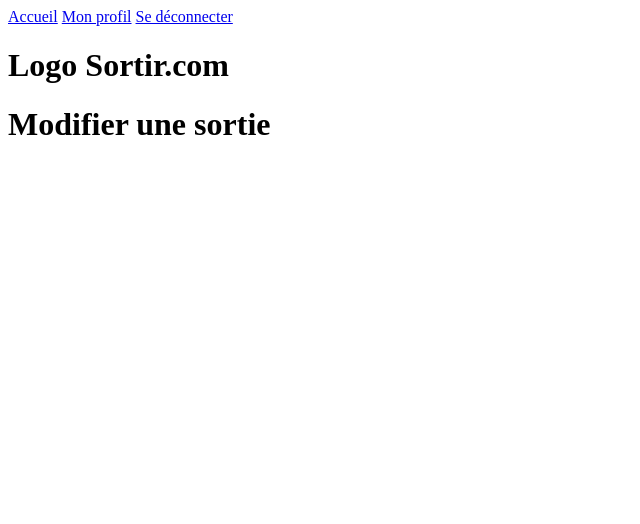
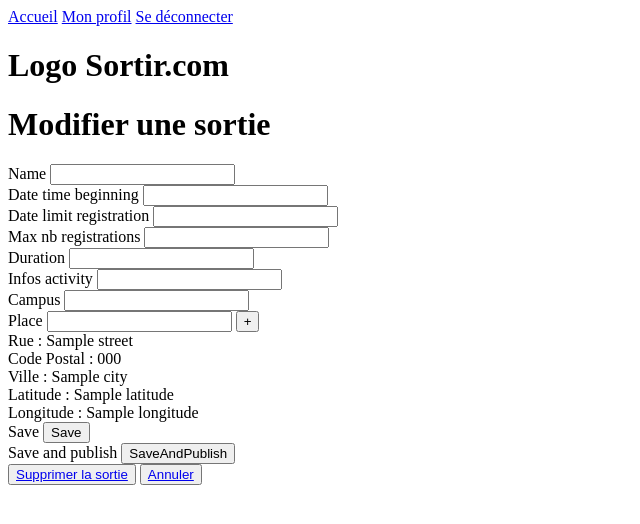
Before and after one commit to l-leponner/Sortir, a Symfony app: template templates/change_activity/change_activity.html.twig in a window 1280 px wide. Shown: the top 524 px of the page, without its empty margins (0-640 px from the left). Run offline with Twig, Linux system fonts and the light colour scheme; the template is opened without the code that fills it: most values are stand-ins (such as "Sample title", 1, 10 or a date in 2020); form fields are guessed from the names that the template uses; some libraries are stand-ins or nearby versions.

Commit message:
modifier sortie fonctionnel

```diff
--- a/src/Form/SearchType.php
+++ b/src/Form/SearchType.php
@@ -51,7 +51,7 @@ class SearchType extends AbstractType
                 'label' => 'Campus : ',
                 'choice_label' => 'name',
                'class' => Campus::class,
-//                'placeholder' => '-- Select a campus --',
+
                 'required' => false,
                'data' => $this->security->getUser()->getCampus()
 //               'data' => 'participantCampus'
--- a/templates/change_activity/change_activity.html.twig
+++ b/templates/change_activity/change_activity.html.twig
@@ -6,4 +6,61 @@
 
     <h1>Modifier une sortie</h1>
 
+    {{form_start(changeActivityForm)}}
+
+    {{form_label(changeActivityForm.name)}}
+    {{form_widget(changeActivityForm.name)}}
+    {{form_errors(changeActivityForm.name)}}
+    <br>
+    {{form_label(changeActivityForm.dateTimeBeginning)}}
+    {{form_widget(changeActivityForm.dateTimeBeginning)}}
+    {{form_errors(changeActivityForm.dateTimeBeginning)}}
+    <br>
+    {{form_label(changeActivityForm.dateLimitRegistration)}}
+    {{form_widget(changeActivityForm.dateLimitRegistration)}}
+    {{form_errors(changeActivityForm.dateLimitRegistration)}}
+    <br>
+    {{form_label(changeActivityForm.maxNbRegistrations)}}
+    {{form_widget(changeActivityForm.maxNbRegistrations)}}
+    {{form_errors(changeActivityForm.maxNbRegistrations)}}
+    <br>
+    {{form_label(changeActivityForm.duration)}}
+    {{form_widget(changeActivityForm.duration)}}
+    {{form_errors(changeActivityForm.duration)}}
+    <br>
+    {{form_label(changeActivityForm.infosActivity)}}
+    {{form_widget(changeActivityForm.infosActivity)}}
+    {{form_errors(changeActivityForm.infosActivity)}}
+    <br>
+    {{form_label(changeActivityForm.campus)}}
+    {{form_widget(changeActivityForm.campus)}}
+    {{form_errors(changeActivityForm.campus)}}
+    <br>
+    {{form_label(changeActivityForm.place)}}
+    {{form_widget(changeActivityForm.place)}}
+    {{form_errors(changeActivityForm.place)}}
+    <button>+</button>
+    <br>
+
+    <label for="street">Rue : </label><span id="street">{{activity.place.street}}</span><br>
+    <label for="postCode">Code Postal : </label><span id="postCode">{{activity.place.city.postCode}}</span><br>
+    <label for="city">Ville : </label><span id="city">{{activity.place.city.name}}</span><br>
+    <label for="latitude">Latitude : </label><span id="latitude">{{activity.place.latitude}}</span><br>
+    <label for="longitude">Longitude : </label><span id="longitude">{{activity.place.longitude}}</span><br>
+    {{form_label(changeActivityForm.save)}}
+    {{form_widget(changeActivityForm.save)}}
+
+    <br>
+    {{form_label(changeActivityForm.saveAndPublish)}}
+    {{form_widget(changeActivityForm.saveAndPublish)}}
+
+    <br>
+{#    <button type="submit" name="submitButton" ><a href="{{path('change_activity_submit', {'activity':activity.id})}}">Enregistrer les changements</a></button>#}
+{#    <button type="submit" name="publishButton" ><a href="{{path('change_activity_publish', {'activity':activity.id})}}">Publier la sortie</a></button>#}
+    <button type="submit" name="deleteButton" ><a href="{{path('change_activity_delete', {'activity':activity.id})}}">Supprimer la sortie</a></button>
+    <button name="submitButton" ><a href="{{path('index')}}">Annuler</a></button>
+    {{form_end(changeActivityForm)}}
+
+
+
 {% endblock %}
--- a/templates/main/index.html.twig
+++ b/templates/main/index.html.twig
@@ -94,7 +94,7 @@
                         {%if app.user not in activity.participants%}<button><a href="{{path('join', {'activity':activity.id})}}">S'inscrire</a></button>{%endif%}
 
                         {#Action Modifier + Publier#}
-                        {%if activity.state.wording == 'Activity created'%}<button><a href="{{path('change_activity', {'activity':activity.id})}}">Modifier</a></button><button><a href="#">Publier : TODO</a></button>{%endif%}
+                        {%if activity.state.wording == 'Activity created'%}<button><a href="{{path('change_activity_edit', {'activity':activity.id})}}">Modifier</a></button><button><a href="#">Publier</a></button>{%endif%}
                     </td>
                 </tr>
             {%endfor%}
```
Also changed, not shown: src/Controller/ChangeActivityController.php (+42 -2 lines).
